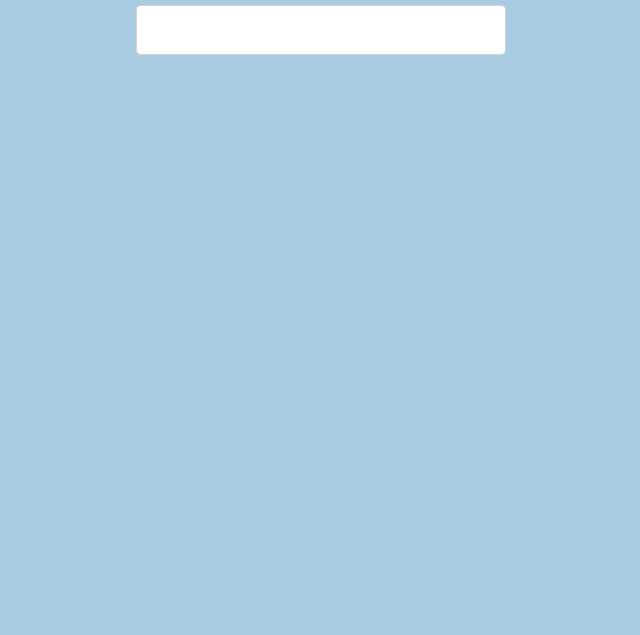
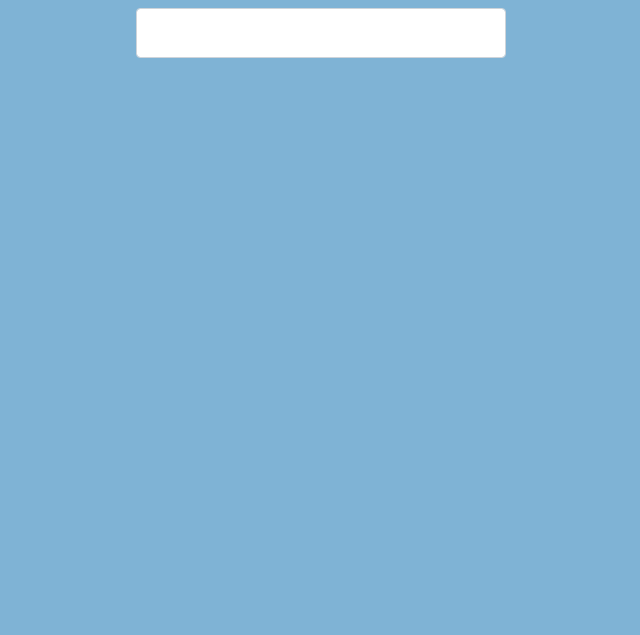
Before and after one commit to vluciano8/weatherNinjaApp, a plain HTML site: page index.html in a window 1280 px wide. Shown: the part 165-800 px from the top of the page, without its empty margins (319-959 px from the left). Drawn offline with nearby package versions, Linux system fonts and the light colour scheme.

Commit message:
Update styles.css

```diff
--- a/styles.css
+++ b/styles.css
@@ -1,14 +1,15 @@
 body{
-  background: #A9CCE3;
+  background: #7FB3D5;
   letter-spacing: 0.2em;
+  font-family: 'Satisfy', cursive;
   font-size: 0.8em;
 }
 .container{
   max-width: 400px;
 }
-/* .card{
-  max-height: 400px;
-} */
+.card{
+  background-color: #D4E6F1;
+}
 .icon{
   position: relative;
   top: -50px;
```
